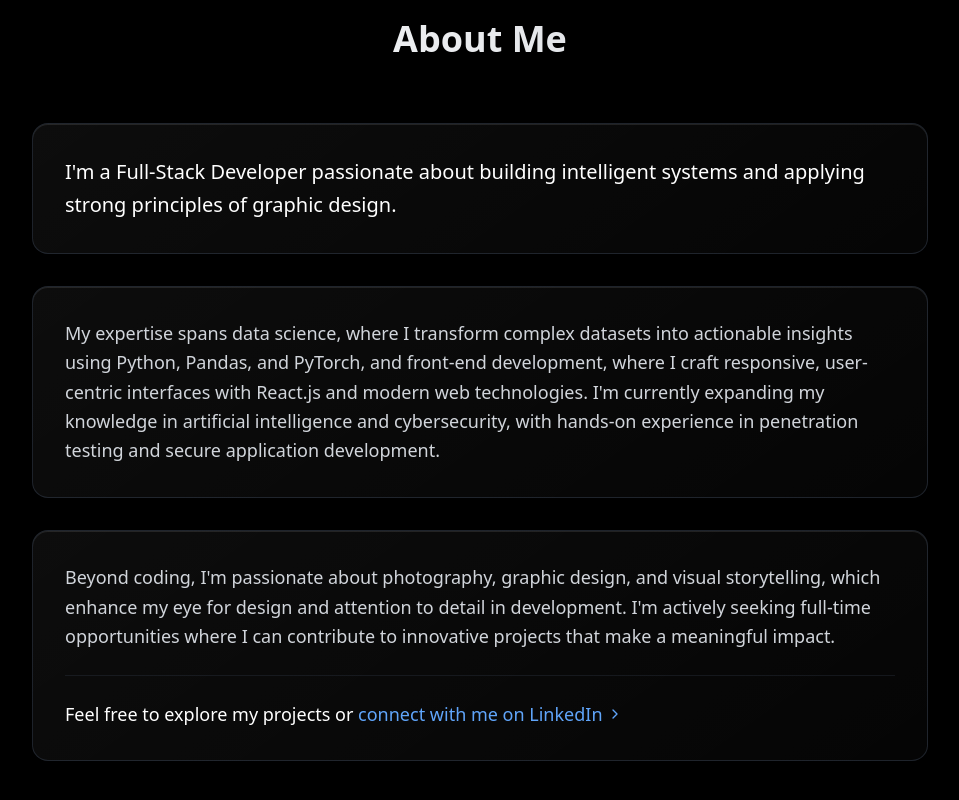
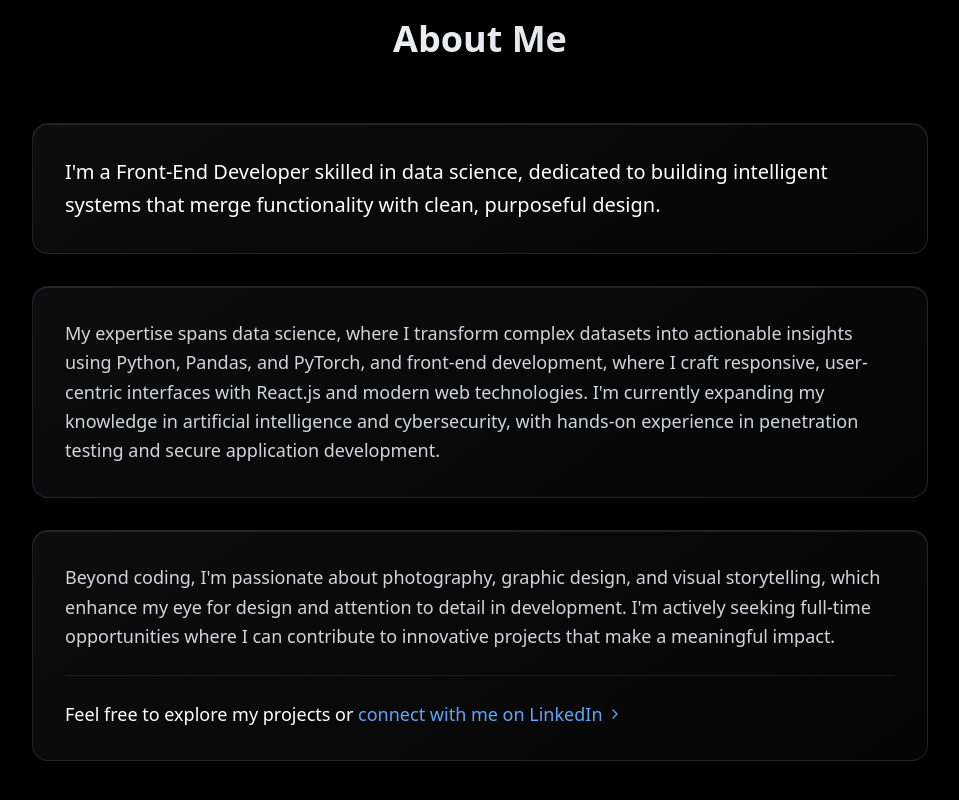
Before and after one commit to sudheerprasannakumarvasetty/Sudheer-Portfolio, a React (Vite) app: page / in a window 1280 px wide. Shown: the part 877-1677 px from the top of the page, without its empty margins (160-1119 px from the left). Built offline with nearby package versions, Linux system fonts and the light colour scheme.

Commit message:
Updated App.tsx

```diff
--- a/src/App.tsx
+++ b/src/App.tsx
@@ -368,7 +368,7 @@ function App() {
               <p className={`text-xl leading-relaxed font-medium ${
                 isDarkMode ? 'text-white' : 'text-gray-900'
               }`}>
-                I'm a Full-Stack Developer passionate about building intelligent systems and applying strong principles of graphic design.
+                I'm a Front-End Developer skilled in data science, dedicated to building intelligent systems that merge functionality with clean, purposeful design.
               </p>
             </div>
 
```
